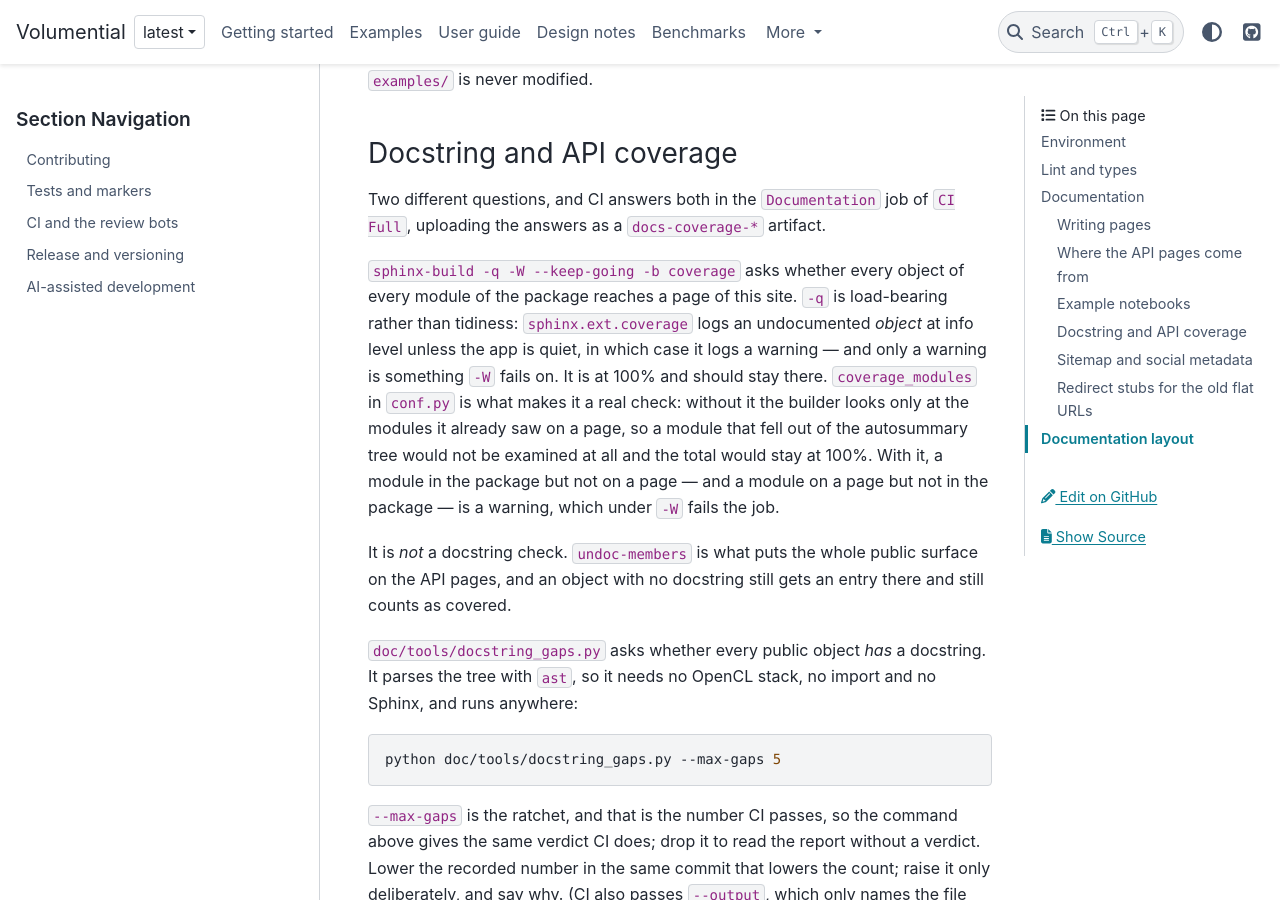
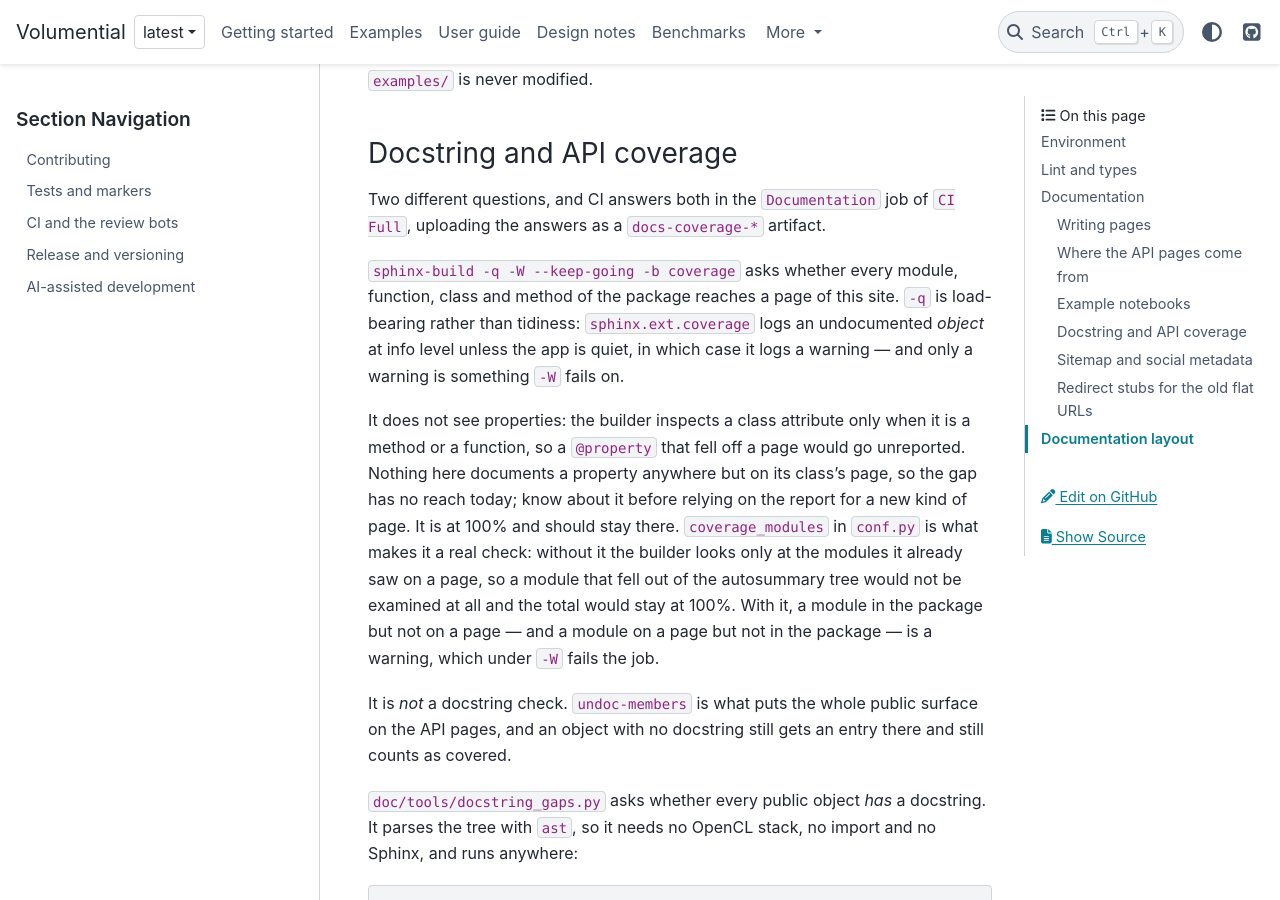
Before and after one commit to xywei/volumential, a Sphinx documentation site: the page built from doc/source/development/index.md, in a window 1280 px wide and 900 px high, scrolled down 3454 px. Built offline with Sphinx 7.4.7 and the PyData theme 0.15.4, drawn with Linux system fonts in a browser that asks for light colours.

```diff
--- a/doc/source/development/index.md
+++ b/doc/source/development/index.md
@@ -148,11 +148,17 @@ the file in `examples/` is never modified.
 Two different questions, and CI answers both in the `Documentation` job of
 `CI Full`, uploading the answers as a `docs-coverage-*` artifact.
 
-`sphinx-build -q -W --keep-going -b coverage` asks whether every object of
-every module of the package reaches a page of this site. `-q` is load-bearing
-rather than tidiness: `sphinx.ext.coverage` logs an undocumented *object* at
-info level unless the app is quiet, in which case it logs a warning — and only
-a warning is something `-W` fails on. It is at 100% and should
+`sphinx-build -q -W --keep-going -b coverage` asks whether every module,
+function, class and method of the package reaches a page of this site. `-q` is
+load-bearing rather than tidiness: `sphinx.ext.coverage` logs an undocumented
+*object* at info level unless the app is quiet, in which case it logs a
+warning — and only a warning is something `-W` fails on.
+
+It does not see properties: the builder inspects a class attribute only when
+it is a method or a function, so a `@property` that fell off a page would go
+unreported. Nothing here documents a property anywhere but on its class's
+page, so the gap has no reach today; know about it before relying on the
+report for a new kind of page. It is at 100% and should
 stay there. `coverage_modules` in `conf.py` is what makes it a real check:
 without it the builder looks only at the modules it already saw on a page, so a
 module that fell out of the autosummary tree would not be examined at all and
```
Also changed, not shown: DEVELOPMENT.md (+4 -2 lines), doc/source/conf.py (+14 -9 lines), 1 other file.
